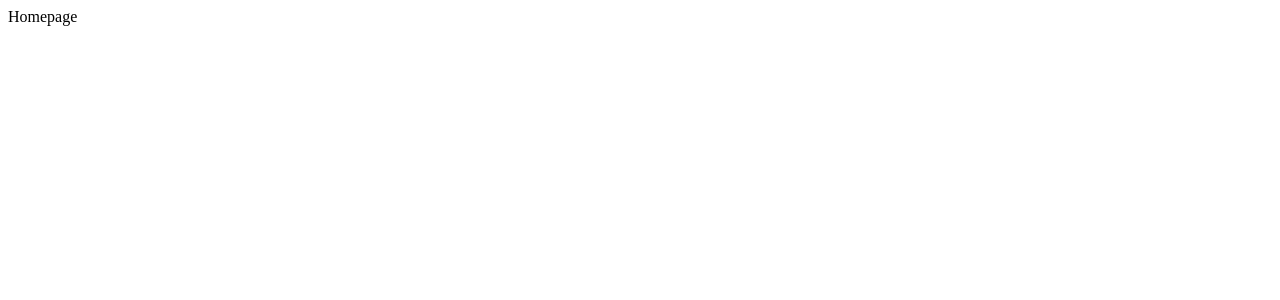
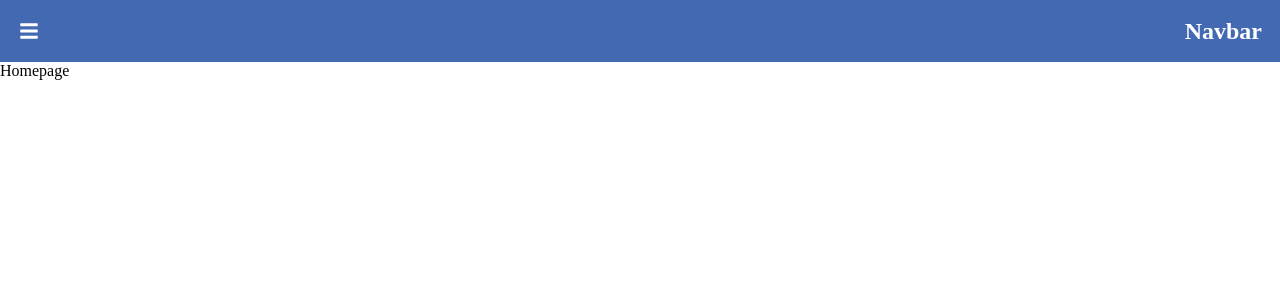
Before and after one commit to SebastianSolisFenger/CovidTracker--SARS-CoV-2, a React (Create React App) app: page / in a window 1280 px wide. Shown: the top 300 px of the page. Built offline with nearby package versions, Linux system fonts and the light colour scheme.

Commit message:
Add structure of navbar component

```diff
--- a/src/App.js
+++ b/src/App.js
@@ -1,9 +1,11 @@
 import React from 'react';
 import { Route, Routes } from 'react-router-dom';
+import Navbar from './components/Navbar';
 import routes from './routes';
 
 const App = () => (
   <div className="App">
+    <Navbar />
     <Routes>
       {routes.map((route) => (
         <Route
--- /dev/null
+++ b/src/components/Navbar.css
@@ -0,0 +1,15 @@
+header {
+  display: flex;
+  align-items: center;
+  justify-content: space-between;
+  background-color: var(--blue--1);
+  height: 62px;
+  padding: 0 18px;
+  color: white;
+}
+
+.FaBars--icon {
+  height: 20px;
+  width: 22px;
+  cursor: pointer;
+}
--- /dev/null
+++ b/src/components/Navbar.js
@@ -0,0 +1,19 @@
+import React from 'react';
+import { FaBars } from 'react-icons/fa';
+import './Navbar.css';
+
+export default class Navbar extends React.Component {
+  constructor() {
+    super();
+    this.state = {};
+  }
+
+  render = () => (
+    <>
+      <header>
+        <FaBars className="FaBars--icon" />
+        <h2>Navbar</h2>
+      </header>
+    </>
+  );
+}
--- a/src/index.css
+++ b/src/index.css
@@ -6,4 +6,7 @@
 :root {
   --white: #fff;
   --black: #000;
+  --blue--1: #4369b2;
+  --blue--2: #4268b1;
+  --blue--3: #5585e1;
 }
--- a/src/index.js
+++ b/src/index.js
@@ -1,6 +1,7 @@
 import React from 'react';
 import ReactDOM from 'react-dom/client';
 import { BrowserRouter as Router } from 'react-router-dom';
+import './index.css';
 import App from './App';
 
 const root = ReactDOM.createRoot(document.getElementById('root'));
```
